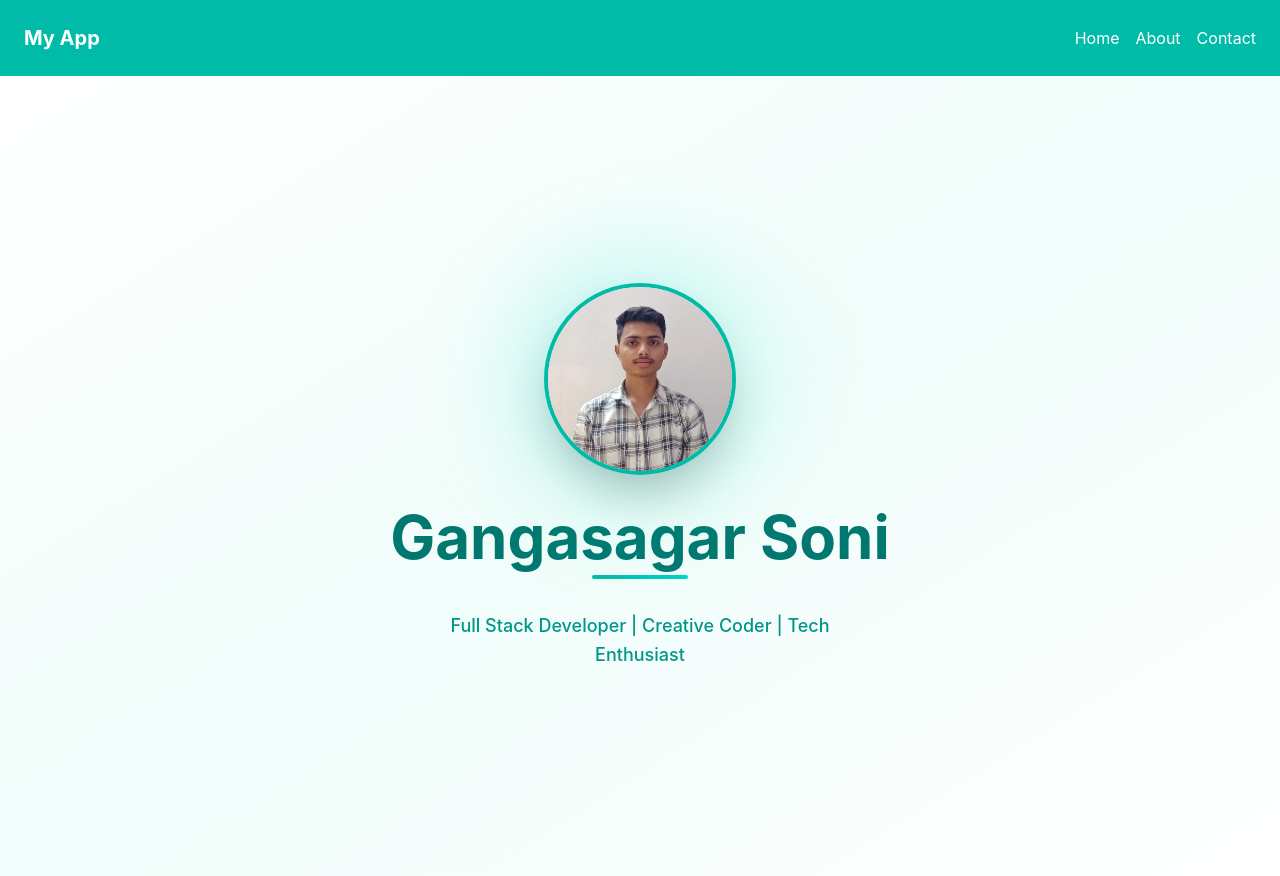
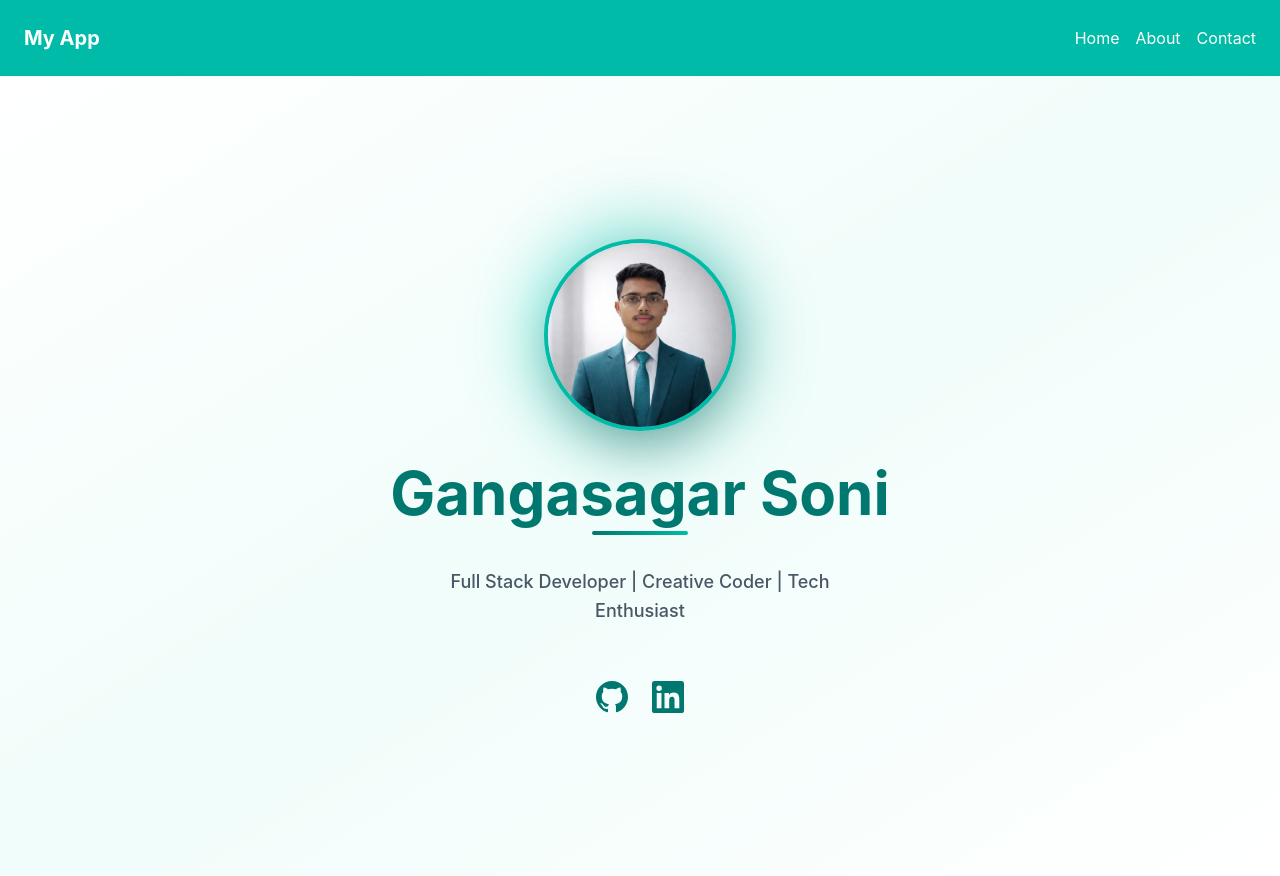
Before and after one commit to Gangasagar-soni/ShadowFox, a React (Vite) app: page / in a window 1280 px wide. Built offline with nearby package versions, Linux system fonts and the light colour scheme.

Commit message:
initialise and added features in home.jsx

```diff
--- a/src/components/home.jsx
+++ b/src/components/home.jsx
@@ -6,7 +6,7 @@ const Home = () => {
     <div className='flex items-center justify-center min-h-screen bg-gradient-to-br from-teal via-teal-50 to-white'>
       <div className='flex flex-col items-center justify-center gap-8 px-6 py-12'>
         <div className='relative'>
-          <div className='absolute inset-0 bg-gradient-to-r from-teal-400 to-teal-300 rounded-full blur-3xl opacity-40'></div>
+          <div className='absolute inset-0 bg-gradient-to-r from-teal-400 to-teal-600 rounded-full blur-2xl opacity-70'></div>
           <img
             src={profile}
             alt='Profile'
@@ -18,13 +18,41 @@ const Home = () => {
           <h1 className='text-5xl md:text-6xl font-bold mb-2 text-teal-700'>
             Gangasagar Soni
           </h1>
-          <div className='h-1 w-24 bg-gradient-to-r from-teal-500 to-teal-400 rounded-full mx-auto'></div>
+          <div className='h-1 w-24 bg-gradient-to-r from-teal-700 to-teal-500 rounded-full mx-auto'></div>
         </div>
 
-        {/* Optional Subtitle */}
-        <p className='text-center text-teal-600 text-lg max-w-md leading-relaxed font-medium'>
+        <p className='text-center text-gray-600 text-lg max-w-md leading-relaxed font-medium'>
           Full Stack Developer | Creative Coder | Tech Enthusiast
         </p>
+
+        {/* social icons */}
+        <div className='flex items-center justify-center space-x-6 mt-6'>
+          <a
+            href='https://github.com/Gangasagar-soni'
+            target='_blank'
+            rel='noopener noreferrer'
+            className='text-teal-700 hover:text-teal-900 transition-colors duration-200'
+          >
+            <svg xmlns='http://www.w3.org/2000/svg' width='32' height='32' viewBox='0 0 24 24' fill='currentColor'>
+              <path d='M12 0C5.372 0 0 5.373 0 12c0 5.303 3.438 9.8 8.205 11.387.6.113.82-.258.82-.577
+                0-.285-.011-1.04-.017-2.04-3.338.726-4.042-1.61-4.042-1.61-.546-1.387-1.333-1.757-1.333-1.757-1.089-.744.083-.729.083-.729
+                1.205.084 1.839 1.237 1.839 1.237 1.07 1.835 2.809 1.305 3.495.998.108-.775.418-1.305.76-1.605-2.665-.305-5.466-1.332-5.466-5.931
+                0-1.31.469-2.381 1.236-3.221-.124-.303-.536-1.523.117-3.176 0 0 1.008-.322 3.301 1.23a11.52 11.52 0 013.003-.404c1.018.005 2.042.138 3.003.404
+                2.291-1.552 3.297-1.23 3.297-1.23.655 1.653.243 2.873.119 3.176.77.84 1.235 1.911 1.235 3.221 0 4.61-2.804 5.624-5.475 5.921.43.372.815 1.102.815 2.222
+                0 1.606-.015 2.902-.015 3.293 0 .319.216.694.825.576C20.565 21.796 24 17.298 24 12c0-6.627-5.373-12-12-12z' />
+            </svg>
+          </a>
+          <a
+            href='https://linkedin.com/in/gangasagar-soni-290052303'
+            target='_blank'
+            rel='noopener noreferrer'
+            className='text-teal-700 hover:text-teal-900 transition-colors duration-200'
+          >
+            <svg xmlns='http://www.w3.org/2000/svg' width='32' height='32' viewBox='0 0 24 24' fill='currentColor'>
+              <path d='M22.23 0H1.77C.79 0 0 .774 0 1.73v20.54C0 23.226.79 24 1.77 24h20.46c.98 0 1.77-.774 1.77-1.73V1.73C24 .774 23.21 0 22.23 0zM7.12 20.452H3.56V9h3.56v11.452zM5.34 7.432a2.062 2.062 0 110-4.124 2.062 2.062 0 010 4.124zM20.452 20.452h-3.556v-5.604c0-1.336-.026-3.057-1.864-3.057-1.865 0-2.15 1.454-2.15 2.956v5.705H9.37V9h3.414v1.561h.047c.476-.9 1.637-1.847 3.37-1.847 3.605 0 4.27 2.373 4.27 5.457v6.281z' />
+            </svg>
+          </a>
+        </div>
       </div>
     </div>
   )
```
Also changed, not shown: src/assets/photo.jpg.
